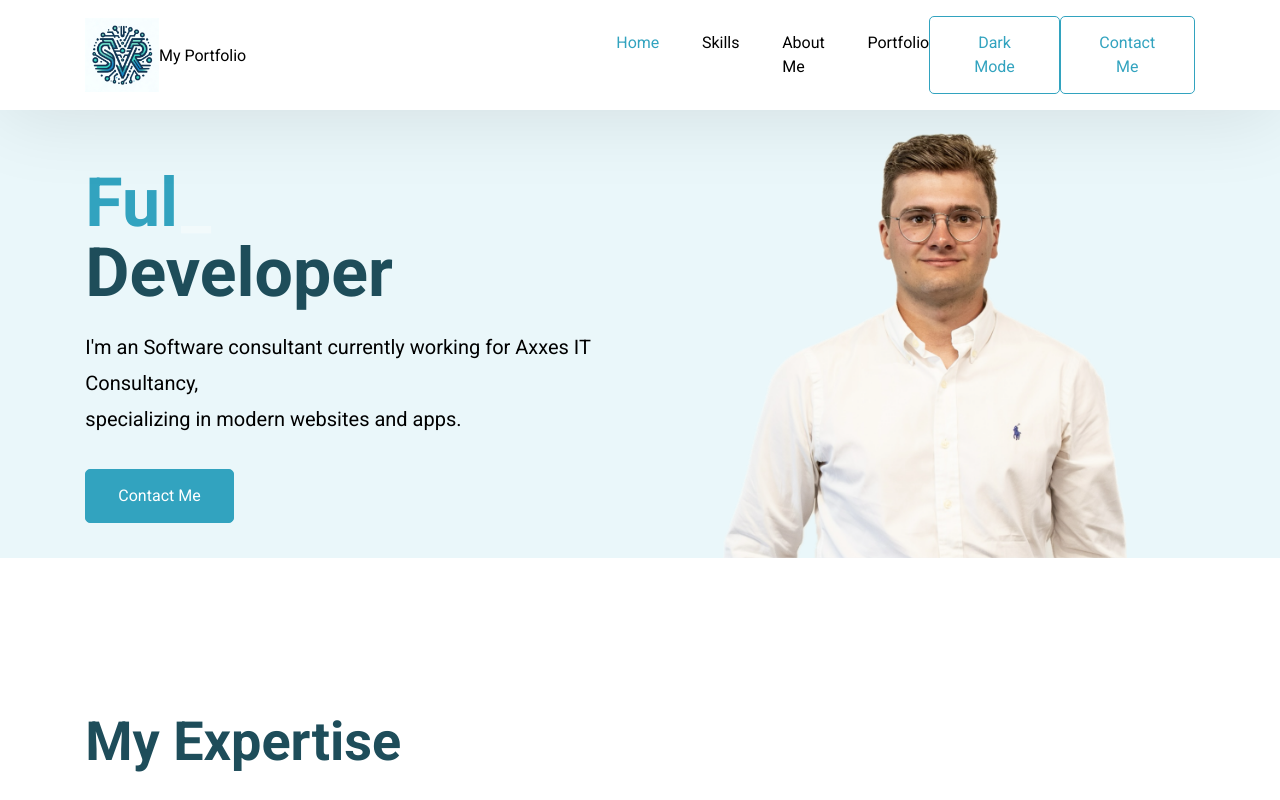
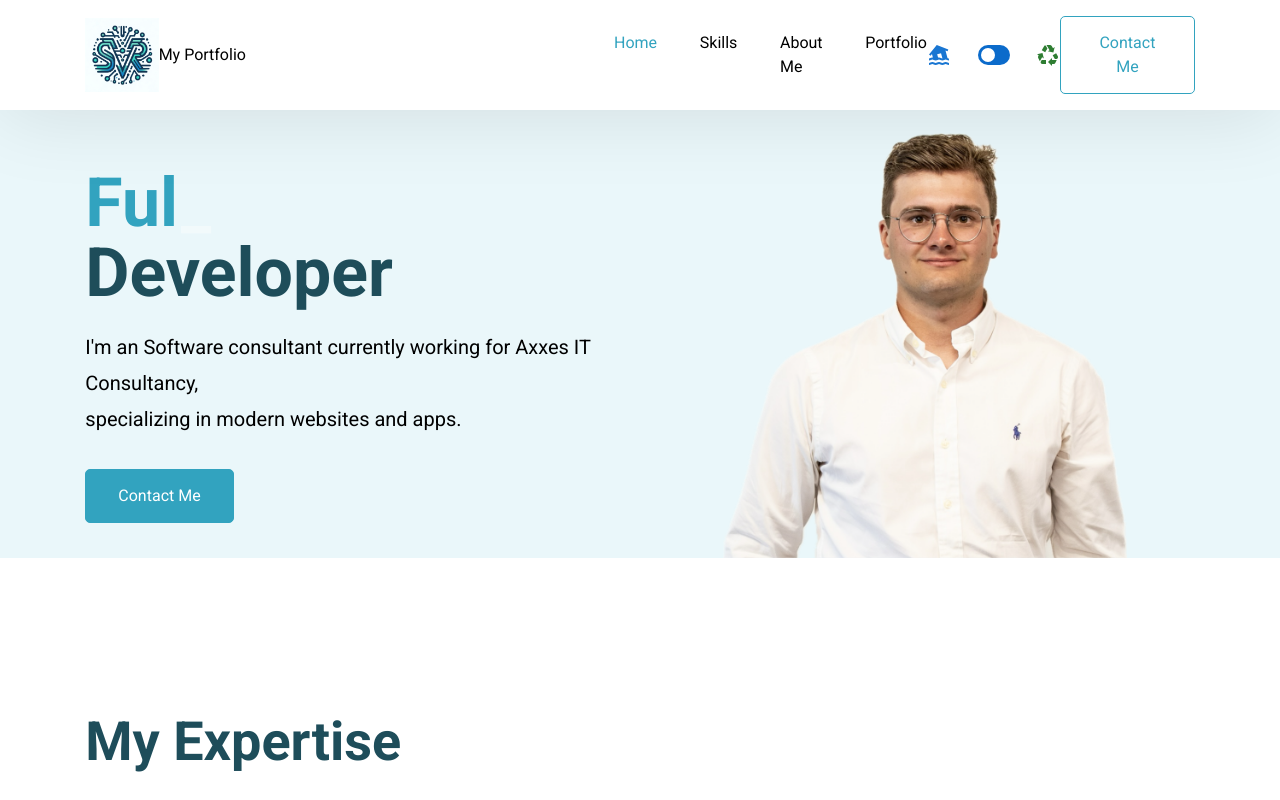
Before and after one commit to SanderVanryckeghem/SanderVanryckeghem, a React (Create React App) app: page / in a window 1280 px wide. Shown: the top 800 px of the page. Built offline with nearby package versions, Linux system fonts and the light colour scheme.

Commit message:
add a nice version of darkmode

```diff
--- a/src/App.css
+++ b/src/App.css
@@ -213,6 +213,13 @@ h2 {
 .navbar-logo-name {
   display: flex;
   align-items: center;
+}
+
+.dark-mode-switch{
+  display: flex;
+  flex-direction: row;
+  justify-content: space-between;
+  width: 160px;
 }
 /* Navbar Styler Ends */
 
--- a/src/Pages/Home/Navbar.tsx
+++ b/src/Pages/Home/Navbar.tsx
@@ -1,12 +1,9 @@
-import { useState, useEffect } from "react";
-import {
-  Link,
-  Button,
-  Element,
-  Events,
-  animateScroll as scroll,
-  scrollSpy,
-} from "react-scroll";
+import React, { useState, useEffect } from "react";
+import { Link } from "react-scroll";
+import { Switch } from '@mui/joy';
+import Floot from '@mui/icons-material/Flood';
+import Recycling from '@mui/icons-material/Recycling';
+
 function Navbar() {
   const [navActive, setNavActive] = useState(false);
   const [isDarkMode, setIsDarkMode] = useState(() => {
@@ -17,12 +14,12 @@ function Navbar() {
     setNavActive(!navActive);
   };
 
-  const toggleDarkMode = () => {
-    setIsDarkMode(!isDarkMode);
+  const closeMenu = () => {
+    setNavActive(false);
   };
 
-  const closeMenu = () => {
-    setNavActive(false);
+  const toggleDarkMode = (event: React.ChangeEvent<HTMLInputElement>) => {
+    setIsDarkMode(event.target.checked);
   };
 
   useEffect(() => {
@@ -53,7 +50,7 @@ function Navbar() {
   return (
       <nav className={`navbar ${navActive ? "active" : ""}`}>
         <div className="navbar-logo-name">
-          <img className="navbar-img" src="./logo1.png" alt={"logo"}/>
+          <img className="navbar-img" src="./logo1.png" alt={"logo"} />
           <p>My Portfolio</p>
         </div>
         <a
@@ -124,9 +121,16 @@ function Navbar() {
             </li>
           </ul>
         </div>
-        <button onClick={toggleDarkMode} className="btn btn-outline-primary">
-          {isDarkMode ? 'Light Mode' : 'Dark Mode'}
-        </button>
+        <div className="dark-mode-switch">
+          <Floot color="primary"/>
+          <Switch
+              color={isDarkMode ?  'success' : 'primary'}
+              slotProps={{ input: { 'aria-label': 'dark mode' } }}
+              checked={isDarkMode}
+              onChange={toggleDarkMode}
+          />
+          <Recycling color="success"/>
+        </div>
         <Link
             onClick={closeMenu}
             activeClass="navbar-active-content"
```
Also changed, not shown: package.json (+7 -2 lines), 1 other file (tests, documents, lock files or other folders).
